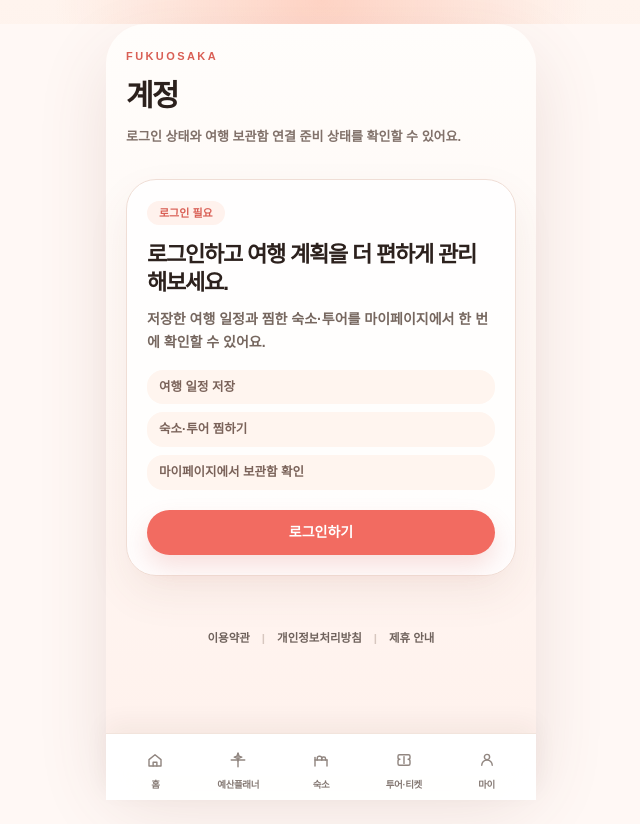
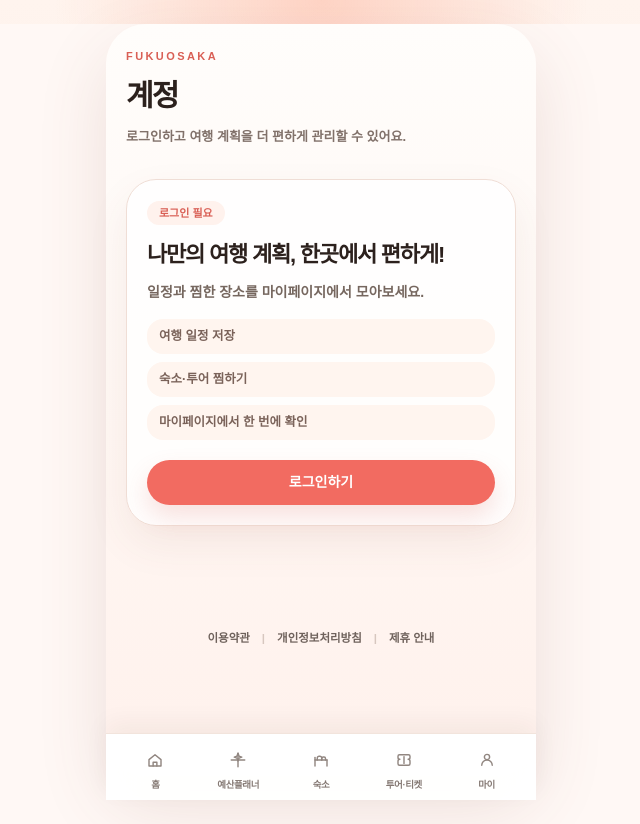
Before and after one commit to munani0918/fukuosaka, a Next.js app: page /account in a window 1280 px wide. Shown: the whole page, without its empty margins (319-959 px from the left). Built offline with nearby package versions, Linux system fonts and the light colour scheme; no server answers.

Commit message:
Add social login gated saves and policy pages

```diff
--- a/app/account/AccountClient.tsx
+++ b/app/account/AccountClient.tsx
@@ -114,16 +114,15 @@ export function AccountClient({ loginStatus, error }: AccountClientProps) {
             로그인 필요
           </div>
           <h2 className="text-[22px] font-black leading-tight tracking-[-0.055em]">
-            로그인하고 여행 계획을 더 편하게 관리해보세요.
+            나만의 여행 계획, 한곳에서 편하게!
           </h2>
           <p className="mt-3 text-[14px] font-semibold leading-relaxed text-[#76675f]">
-            저장한 여행 일정과 찜한 숙소·투어를 마이페이지에서 한 번에 확인할 수
-            있어요.
+            일정과 찜한 장소를 마이페이지에서 모아보세요.
           </p>
           <div className="mt-4 grid gap-2 text-[12.5px] font-black text-[#7a6259]">
             <span className="rounded-2xl bg-[#fff5ef] px-3 py-2">여행 일정 저장</span>
             <span className="rounded-2xl bg-[#fff5ef] px-3 py-2">숙소·투어 찜하기</span>
-            <span className="rounded-2xl bg-[#fff5ef] px-3 py-2">마이페이지에서 보관함 확인</span>
+            <span className="rounded-2xl bg-[#fff5ef] px-3 py-2">마이페이지에서 한 번에 확인</span>
           </div>
           <Link
             href="/login?next=/account"
--- a/app/account/page.tsx
+++ b/app/account/page.tsx
@@ -33,7 +33,7 @@ export default async function AccountPage({ searchParams }: AccountPageProps) {
             계정
           </h1>
           <p className="mt-2 text-[13px] font-semibold leading-relaxed text-[#81716a]">
-            로그인 상태와 여행 보관함 연결 준비 상태를 확인할 수 있어요.
+            로그인하고 여행 계획을 더 편하게 관리할 수 있어요.
           </p>
         </header>
 
```
